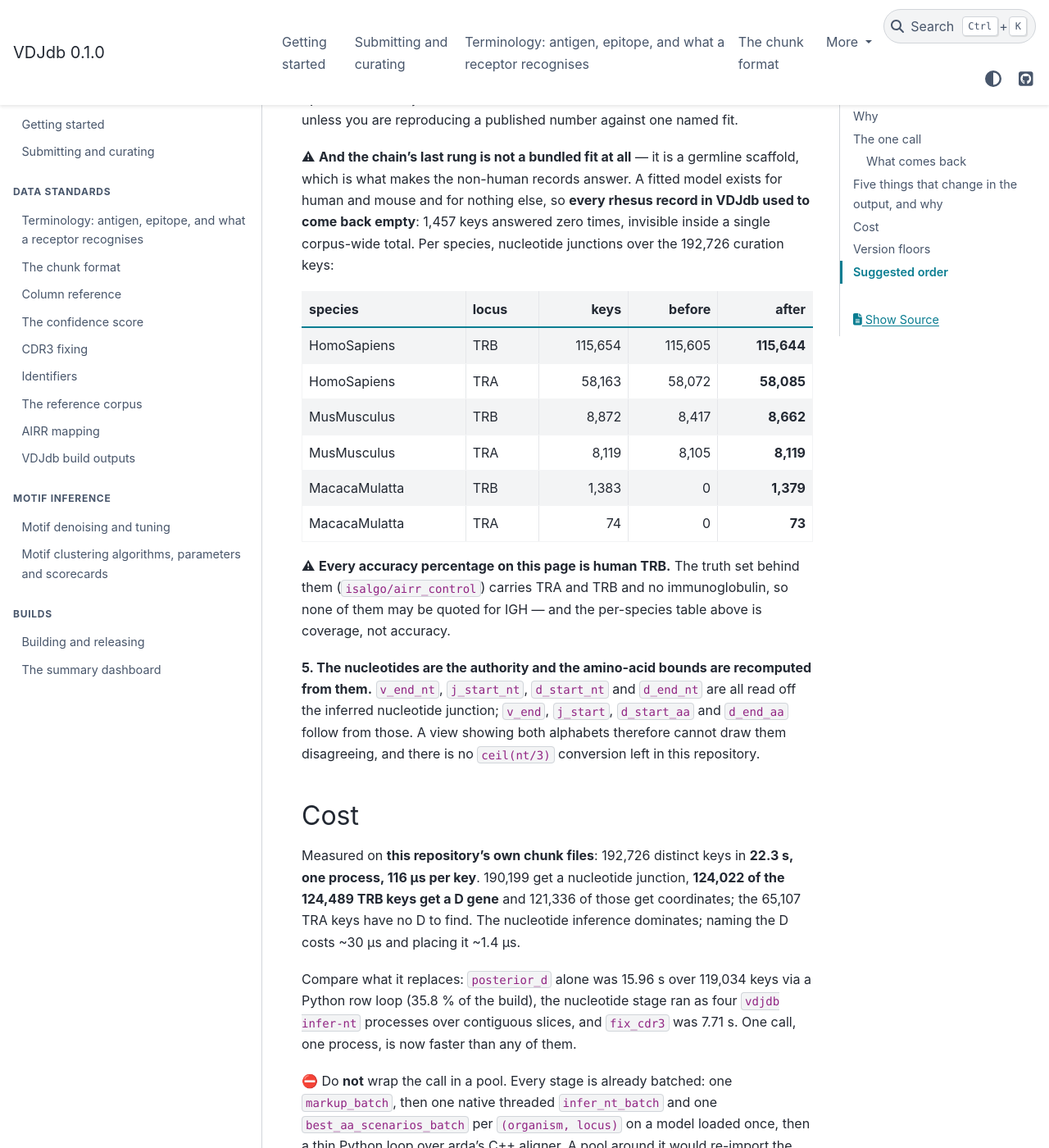
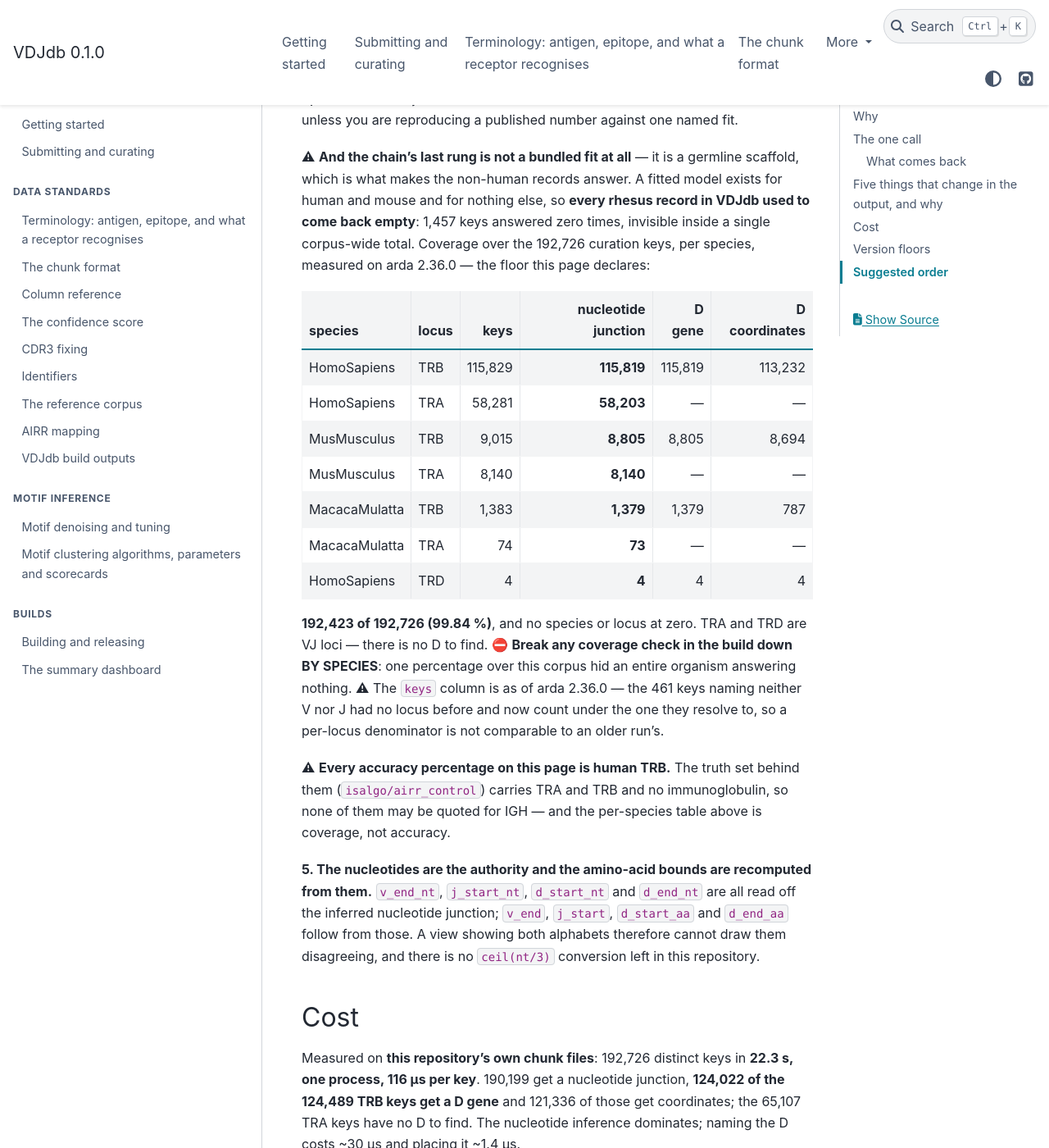
Before and after one commit to antigenomics/vdjdb-db, a Sphinx documentation site: the page built from docs/builds/library-pipeline-migration.md, in a window 1280 px wide and 1400 px high, scrolled down 3758 px. Shown: the whole window at 82% size. Built offline with Sphinx 7.4.7 and the PyData theme 0.15.4, drawn with Linux system fonts in a browser that asks for light colours.

Commit message:
Migration note: coverage measured on arda 2.36.0, the floor it declares
The per-species table was measured before 2.36.0 landed, and 2.36.0 moves the
denominators: the 461 keys naming neither V nor J had no locus and now count
under the one they resolve to (HomoSapiens TRB 115,654 -> 115,829 keys,
MusMusculus TRB 8,872 -> 9,015). A before/after table across a denominator
change is not a comparison, so it is a coverage table now, with the shift
stated and the D columns added.

192,423 of 192,726 (99.84 %), no species or locus at zero.

Co-Authored-By: Claude Opus 5 <noreply@anthropic.com>

```diff
--- a/docs/builds/library-pipeline-migration.md
+++ b/docs/builds/library-pipeline-migration.md
@@ -104,17 +104,24 @@ alone unless you are reproducing a published number against one named fit.
 ⚠ **And the chain's last rung is not a bundled fit at all** — it is a germline scaffold, which is
 what makes the non-human records answer. A fitted model exists for human and mouse and for nothing
 else, so **every rhesus record in VDJdb used to come back empty**: 1,457 keys answered zero times,
-invisible inside a single corpus-wide total. Per species, nucleotide junctions over the 192,726
-curation keys:
+invisible inside a single corpus-wide total. Coverage over the 192,726 curation keys, per species,
+measured on arda 2.36.0 — the floor this page declares:
 
-| species | locus | keys | before | after |
-|---|---|---:|---:|---:|
-| HomoSapiens | TRB | 115,654 | 115,605 | **115,644** |
-| HomoSapiens | TRA | 58,163 | 58,072 | **58,085** |
-| MusMusculus | TRB | 8,872 | 8,417 | **8,662** |
-| MusMusculus | TRA | 8,119 | 8,105 | **8,119** |
-| MacacaMulatta | TRB | 1,383 | 0 | **1,379** |
-| MacacaMulatta | TRA | 74 | 0 | **73** |
+| species | locus | keys | nucleotide junction | D gene | D coordinates |
+|---|---|---:|---:|---:|---:|
+| HomoSapiens | TRB | 115,829 | **115,819** | 115,819 | 113,232 |
+| HomoSapiens | TRA | 58,281 | **58,203** | — | — |
+| MusMusculus | TRB | 9,015 | **8,805** | 8,805 | 8,694 |
+| MusMusculus | TRA | 8,140 | **8,140** | — | — |
+| MacacaMulatta | TRB | 1,383 | **1,379** | 1,379 | 787 |
+| MacacaMulatta | TRA | 74 | **73** | — | — |
+| HomoSapiens | TRD | 4 | **4** | 4 | 4 |
+
+**192,423 of 192,726 (99.84 %)**, and no species or locus at zero. TRA and TRD are VJ loci — there
+is no D to find. ⛔ **Break any coverage check in the build down BY SPECIES**: one percentage over
+this corpus hid an entire organism answering nothing. ⚠ The `keys` column is as of arda 2.36.0 —
+the 461 keys naming neither V nor J had no locus before and now count under the one they resolve
+to, so a per-locus denominator is not comparable to an older run's.
 
 ⚠ **Every accuracy percentage on this page is human TRB.** The truth set behind them
 (`isalgo/airr_control`) carries TRA and TRB and no immunoglobulin, so none of them may be quoted for
```
